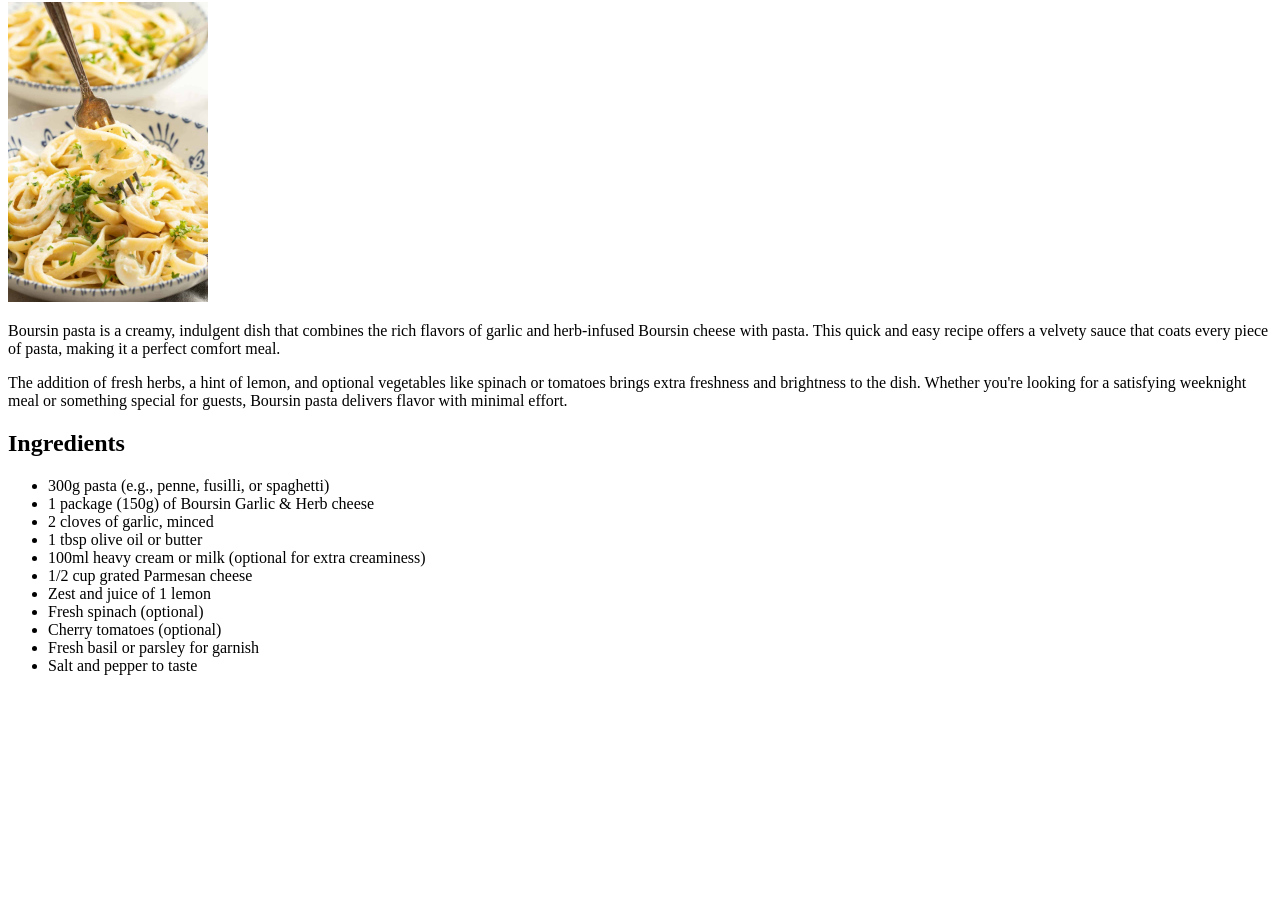
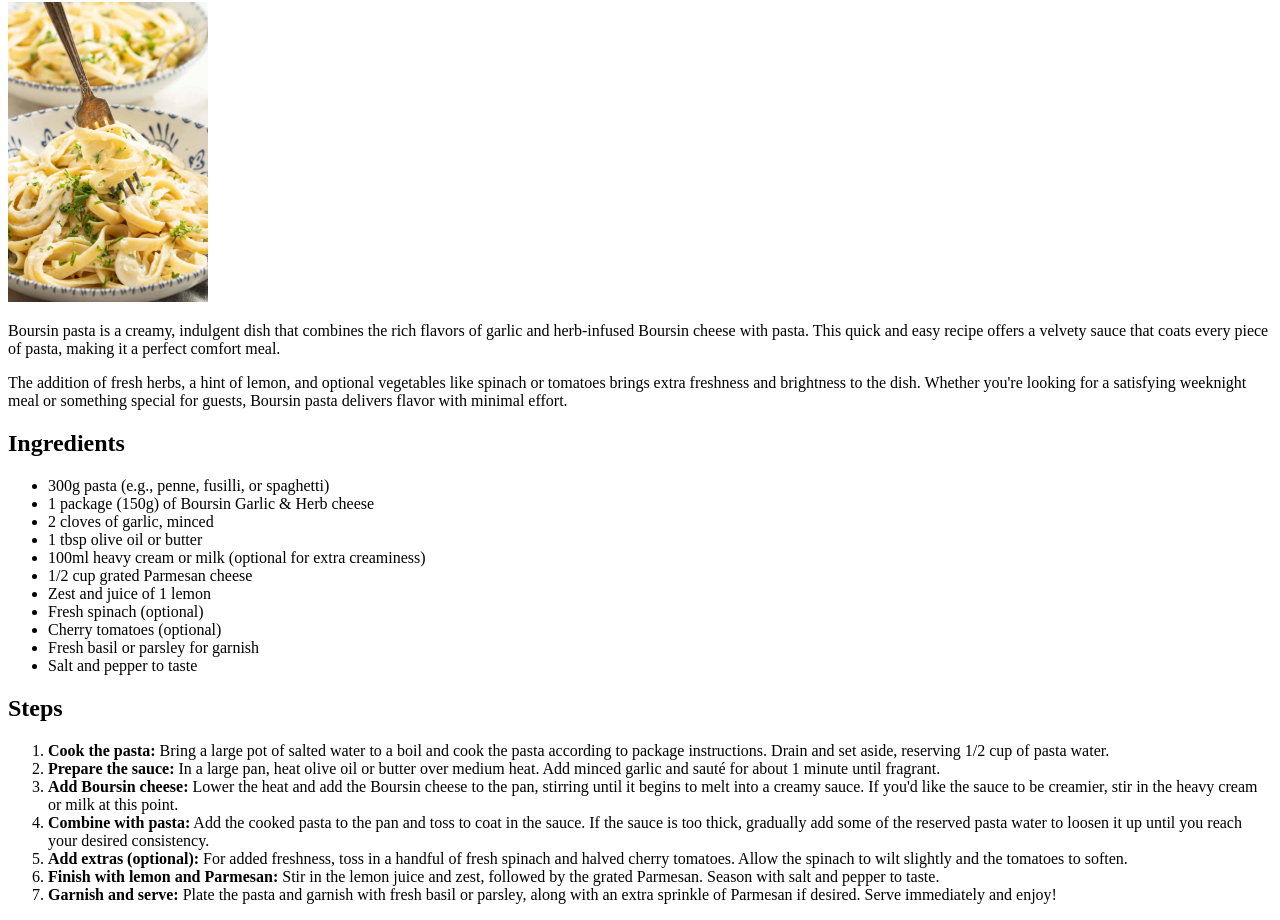
Before and after one commit to momoje/Recipes, a plain HTML site: page recipes/boursin_pasta.html in a window 1280 px wide. Shown: the part 78-998 px from the top of the page. Before the commit the page ends 800 px from the top, so only its background shows below. Drawn offline with Linux system fonts and the light colour scheme.

Commit message:
add ingredient list and recipe steps
Used an unordered list and ordered list to display recipe ingredients and steps

```diff
--- a/recipes/boursin_pasta.html
+++ b/recipes/boursin_pasta.html
@@ -34,5 +34,17 @@
         <li>Salt and pepper to taste</li>
     </ul>
 
+    <h2>Steps</h2>
+
+    <ol>
+        <li><strong>Cook the pasta:</strong> Bring a large pot of salted water to a boil and cook the pasta according to package instructions. Drain and set aside, reserving 1/2 cup of pasta water.</li>
+        <li><strong>Prepare the sauce:</strong> In a large pan, heat olive oil or butter over medium heat. Add minced garlic and sauté for about 1 minute until fragrant.</li>
+        <li><strong>Add Boursin cheese:</strong> Lower the heat and add the Boursin cheese to the pan, stirring until it begins to melt into a creamy sauce. If you'd like the sauce to be creamier, stir in the heavy cream or milk at this point.</li>
+        <li><strong>Combine with pasta:</strong> Add the cooked pasta to the pan and toss to coat in the sauce. If the sauce is too thick, gradually add some of the reserved pasta water to loosen it up until you reach your desired consistency.</li>
+        <li><strong>Add extras (optional): </strong>For added freshness, toss in a handful of fresh spinach and halved cherry tomatoes. Allow the spinach to wilt slightly and the tomatoes to soften.</li>
+        <li><strong>Finish with lemon and Parmesan:</strong> Stir in the lemon juice and zest, followed by the grated Parmesan. Season with salt and pepper to taste.</li>
+        <li><strong>Garnish and serve:</strong> Plate the pasta and garnish with fresh basil or parsley, along with an extra sprinkle of Parmesan if desired. Serve immediately and enjoy!</li>
+    </ol>
+
 </body>
 </html>
```
